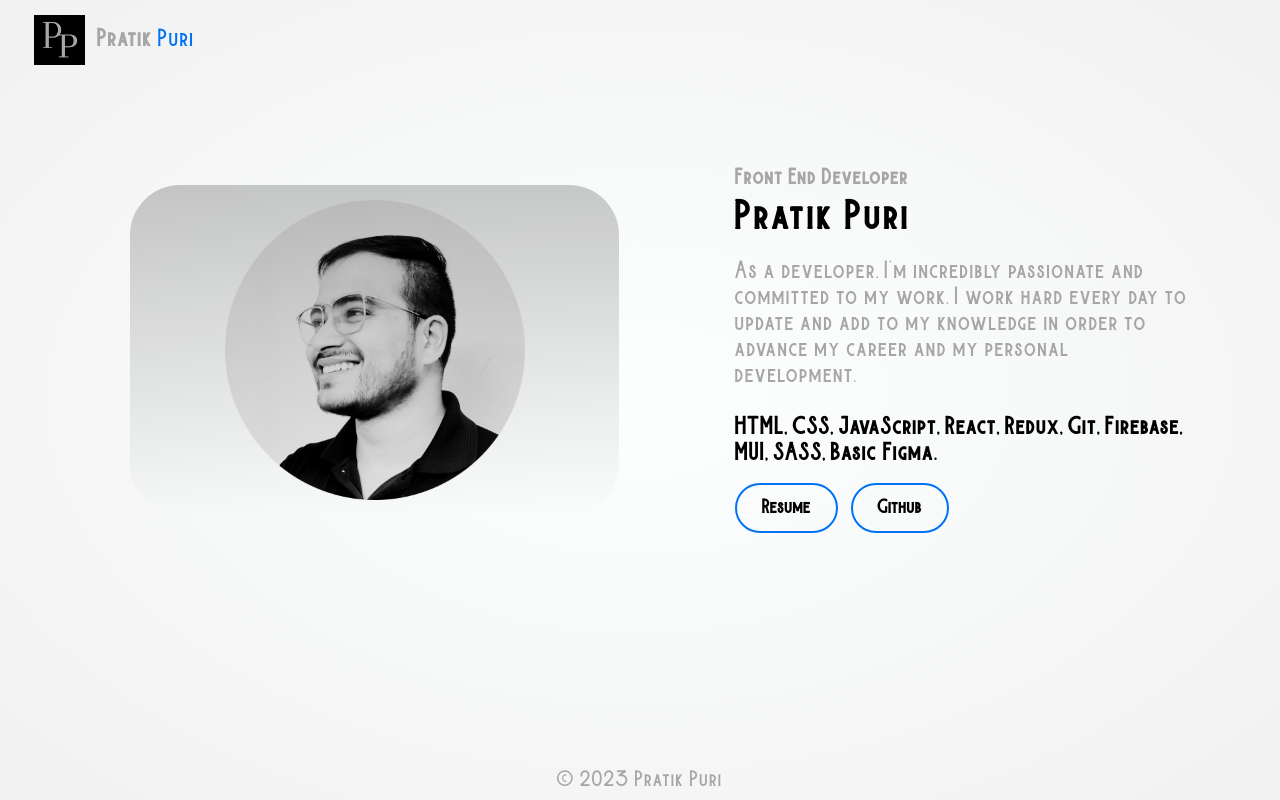
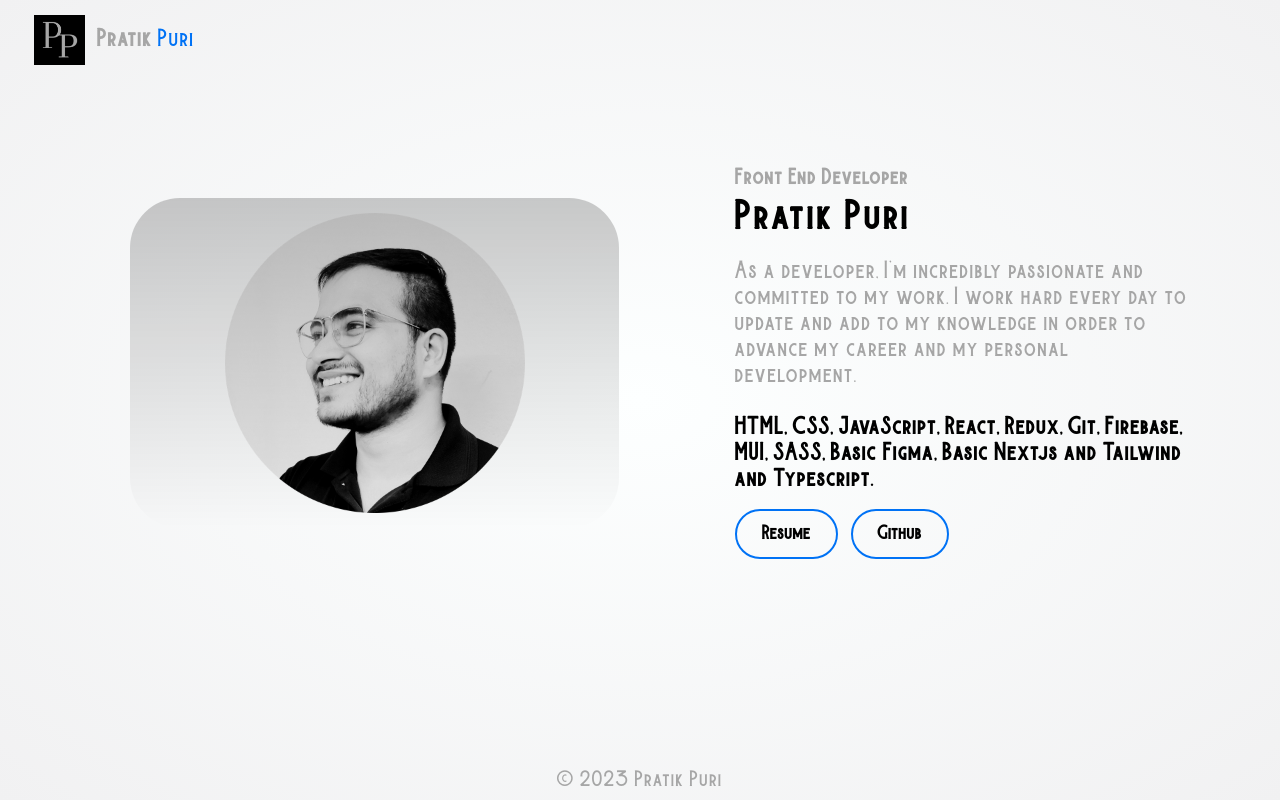
Before and after one commit to Pratikpr8/portfolio-new, a React (Create React App) app: page /#/ in a window 1280 px wide. Built offline with nearby package versions, Linux system fonts and the light colour scheme.

Commit message:
updated cv and skills

```diff
--- a/src/pages/AboutMe/AboutMe.jsx
+++ b/src/pages/AboutMe/AboutMe.jsx
@@ -24,7 +24,7 @@ export default function AboutMe() {
               <br />
               <strong style={{ color: "var(--color-black)" }}>
                 HTML, CSS, JavaScript, React, Redux, Git, Firebase, MUI, SASS,
-                Basic Figma.
+                Basic Figma, Basic Nextjs and Tailwind and Typescript.
               </strong>
             </p>
             <div className="app__home-btn-container">
```
Also changed, not shown: 1 other file (tests, documents, lock files or other folders).
